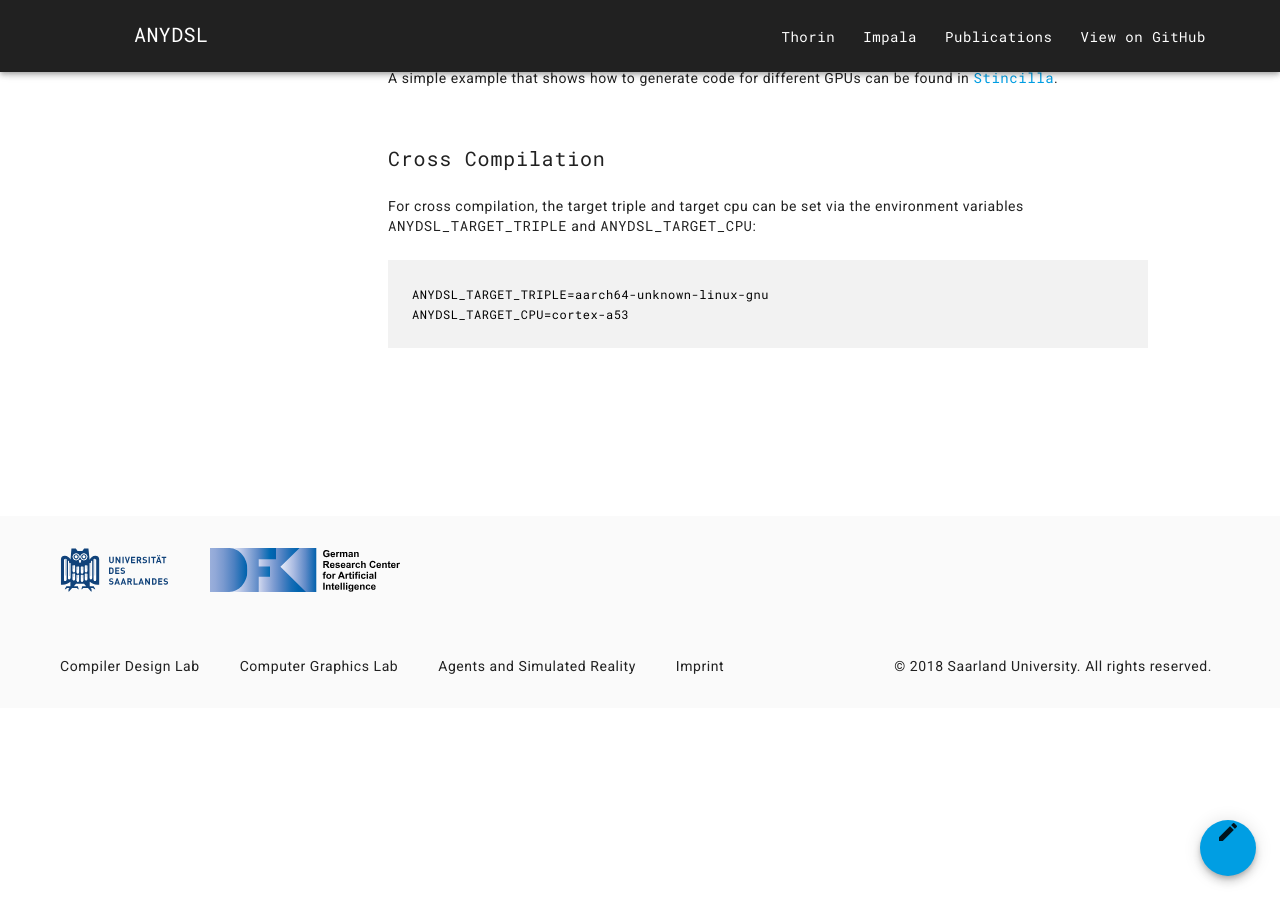
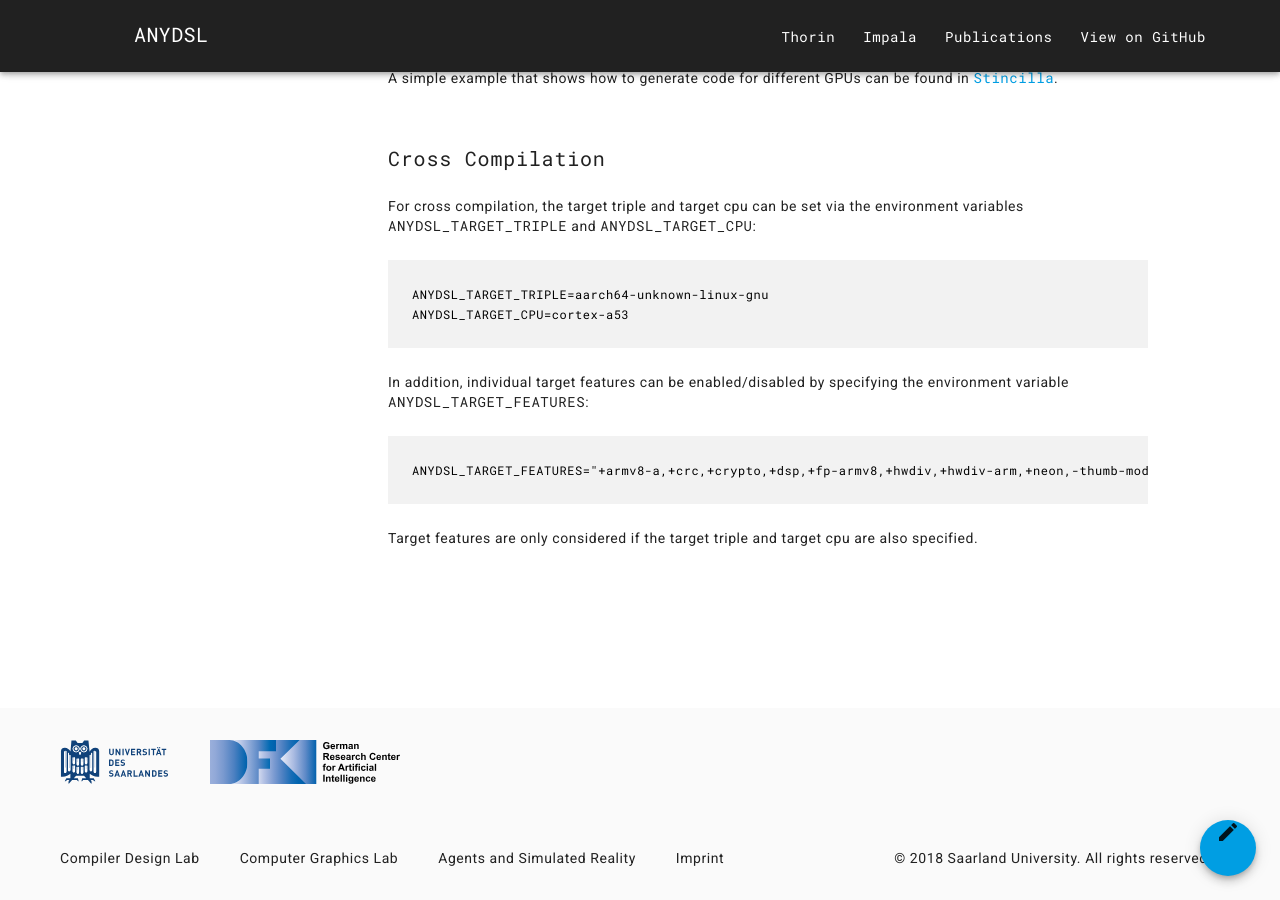
Before and after one commit to AnyDSL/anydsl.github.io, a Jekyll site: the page built from Device-Code-Generation-and-Execution.md, in a window 1280 px wide and 900 px high, scrolled down 6272 px. Built offline with Jekyll 4.4.1, drawn with Linux system fonts in a browser that asks for light colours; nearby versions of some CDN libraries.

Commit message:
Document new ANYDSL_TARGET_FEATURES variable.

````diff
--- a/Device-Code-Generation-and-Execution.md
+++ b/Device-Code-Generation-and-Execution.md
@@ -236,3 +236,8 @@ For cross compilation, the target triple and target cpu can be set via the envir
 ANYDSL_TARGET_TRIPLE=aarch64-unknown-linux-gnu
 ANYDSL_TARGET_CPU=cortex-a53
 ```
+In addition, individual target features can be enabled/disabled by specifying the environment variable ```ANYDSL_TARGET_FEATURES```:
+```
+ANYDSL_TARGET_FEATURES="+armv8-a,+crc,+crypto,+dsp,+fp-armv8,+hwdiv,+hwdiv-arm,+neon,-thumb-mode"
+```
+Target features are only considered if the target triple and target cpu are also specified.
````
